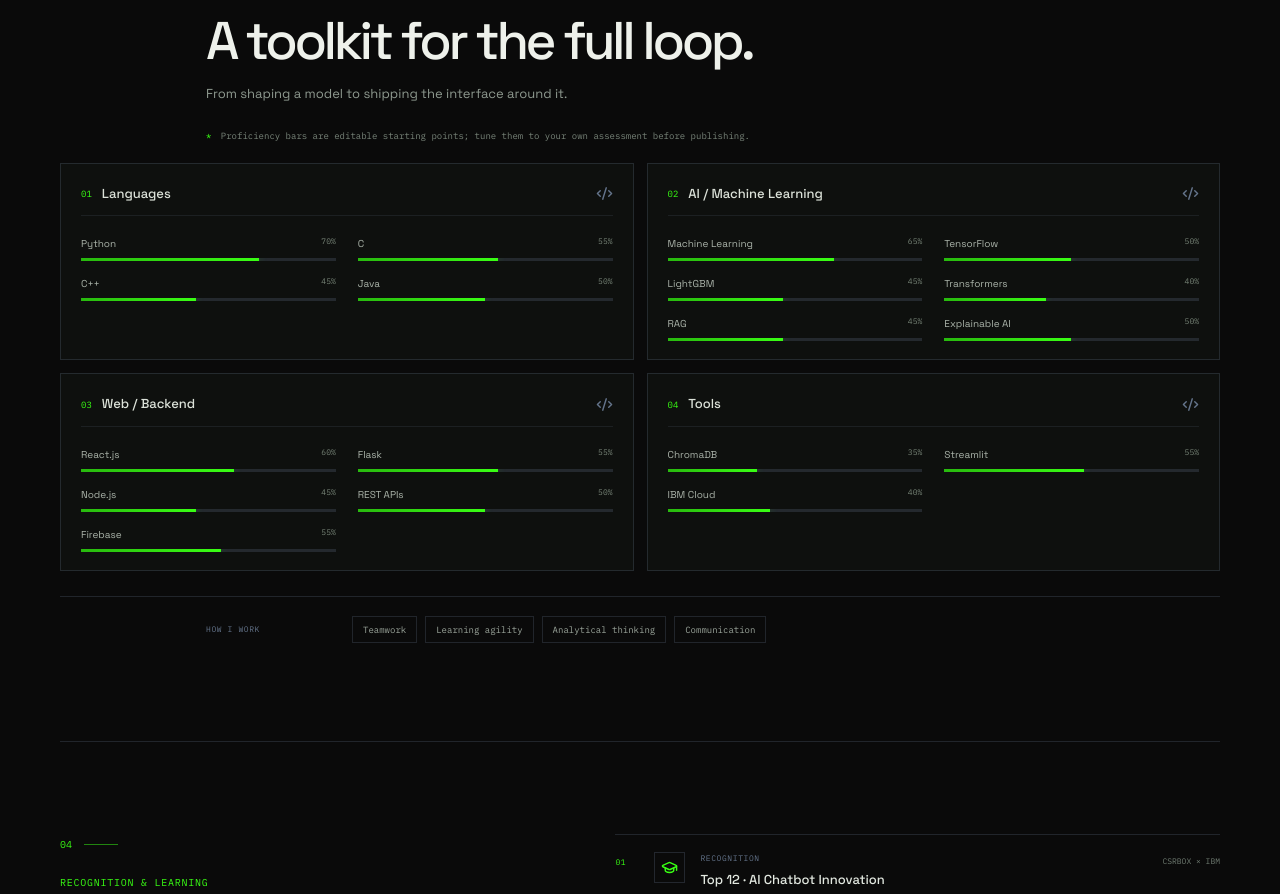
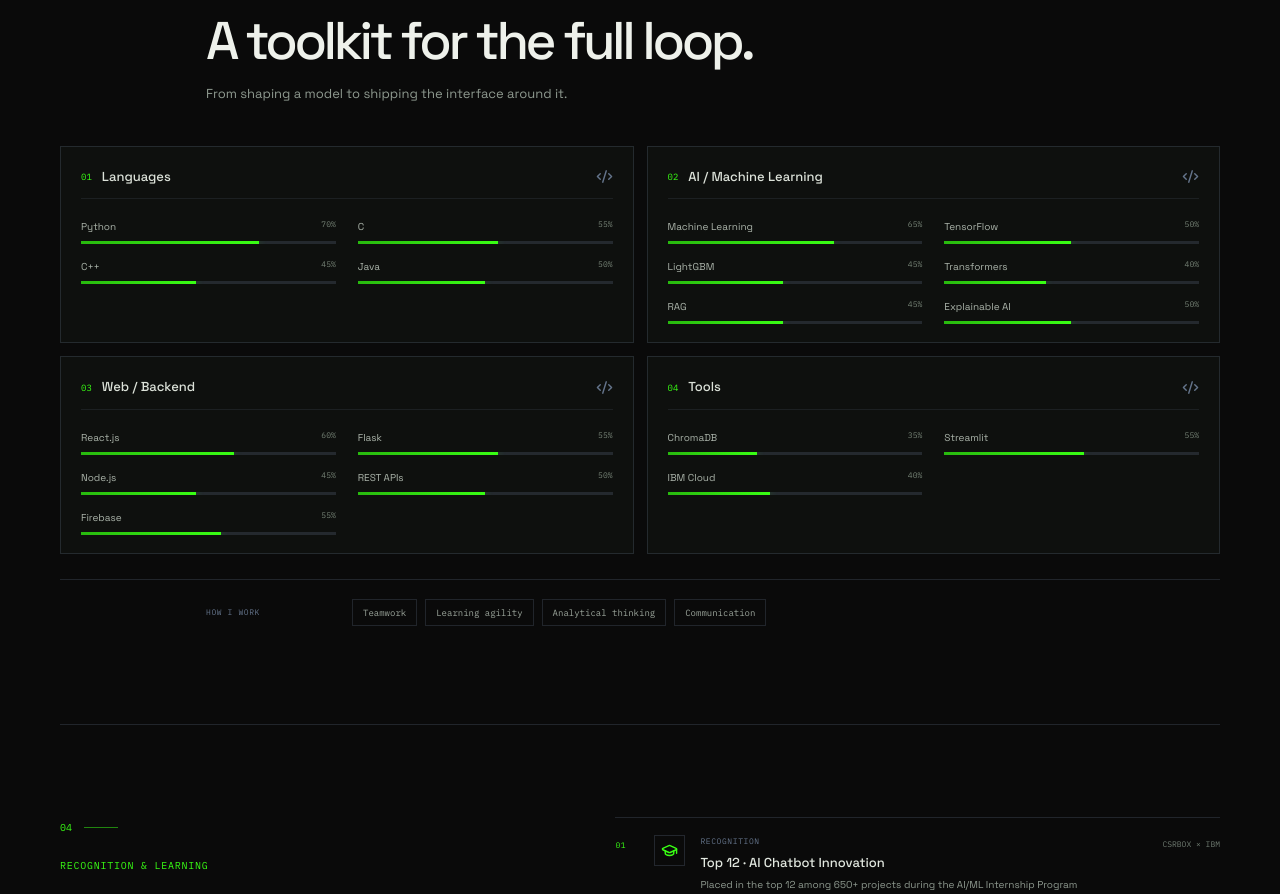
Before and after one commit to FarazKIqbal/farazfolio, a React (Vite) app: page / in a window 1280 px wide. Shown: the part 2744-3638 px from the top of the page. Built offline with nearby package versions, Linux system fonts and the light colour scheme.

Commit message:
polish: remove editable note from skills section, fix aria-label

```diff
--- a/src/App.tsx
+++ b/src/App.tsx
@@ -197,7 +197,6 @@ function Skills() {
   return (
     <section className="skills-section section-wrap section-block" id="skills" aria-labelledby="section-title-03">
       <SectionHeading index="03" eyebrow="Technical range" title="A toolkit for the full loop." detail="From shaping a model to shipping the interface around it." />
-      <div className="skills-note"><span className="note-asterisk">*</span> Proficiency bars are editable starting points; tune them to your own assessment before publishing.</div>
       <div className="skills-grid">
         {skillGroups.map((group) => (
           <article className="skill-card" key={group.index}>
@@ -206,7 +205,7 @@ function Skills() {
               {group.skills.map((skill) => (
                 <div className="skill-row" key={skill.name}>
                   <div className="skill-label"><span>{skill.name}</span><span className="skill-percent">{skill.value}%</span></div>
-                  <div className="skill-track" role="img" aria-label={`${skill.name}: illustrative ${skill.value}% proficiency indicator`}>
+                  <div className="skill-track" role="img" aria-label={`${skill.name}: ${skill.value}% proficiency`}>
                     <span className="skill-fill" style={{ "--skill-value": `${skill.value}%` } as CSSProperties} />
                   </div>
                 </div>
```
